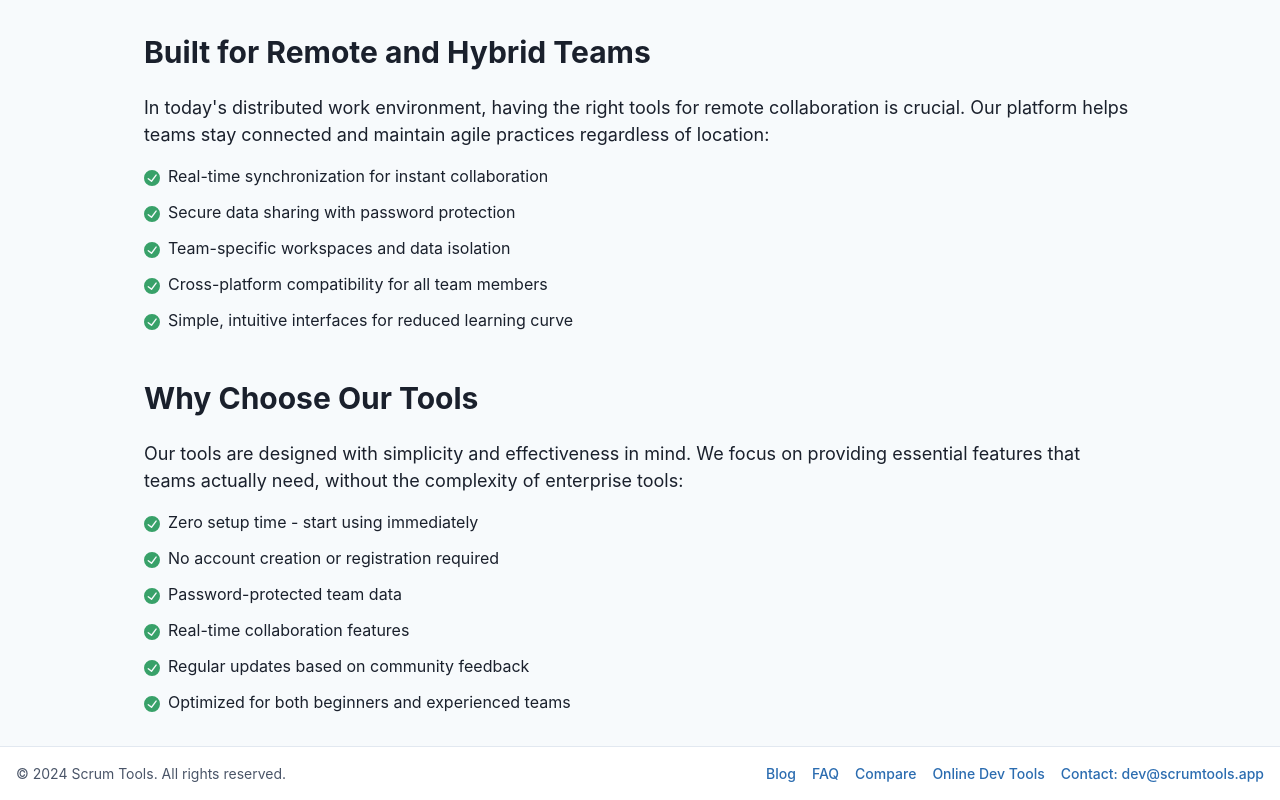
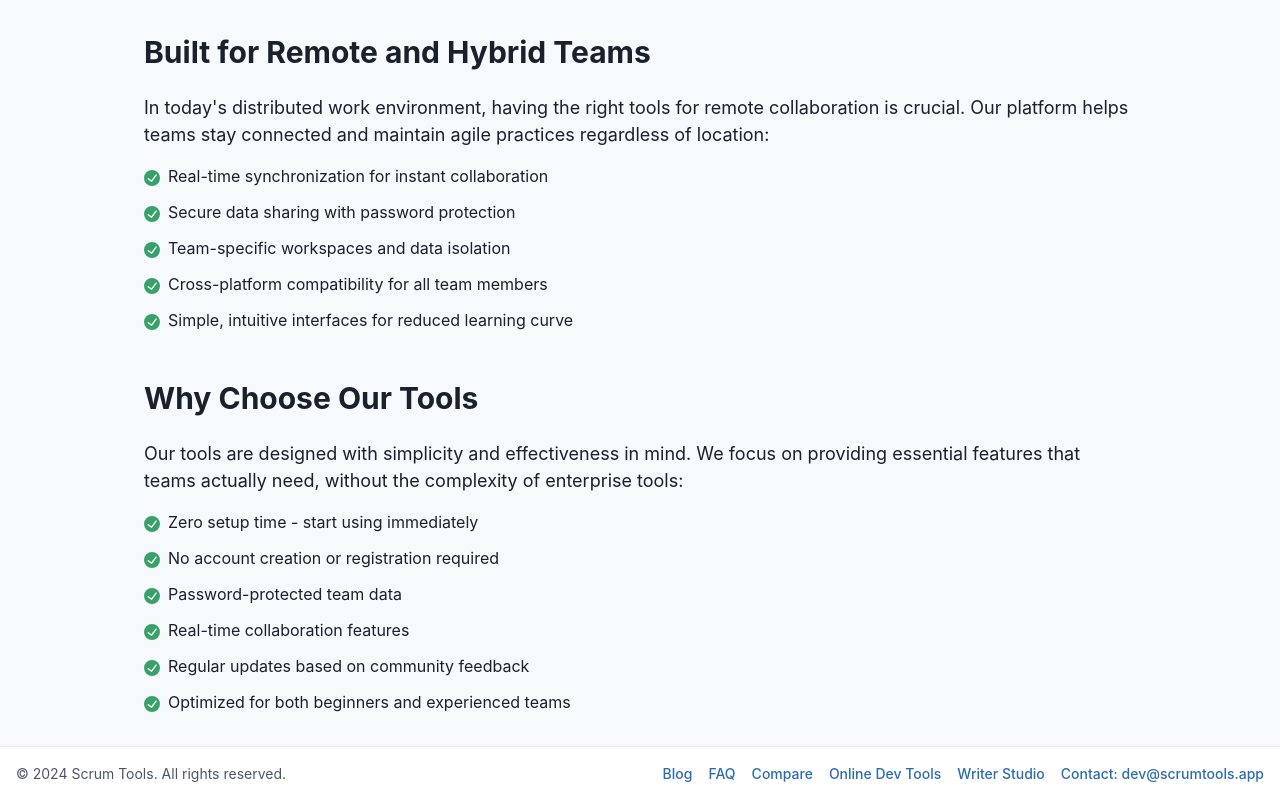
Before and after one commit to RALIST/scrum-tools, a React (Vite) app: page / in a window 1280 px wide. Shown: the part 1851-2651 px from the top of the page. Built offline with nearby package versions, Linux system fonts and the light colour scheme.

Commit message:
feat: add Writer Studio link to footer

```diff
--- a/src/components/Footer.tsx
+++ b/src/components/Footer.tsx
@@ -61,6 +61,14 @@ const Footer: FC = () => {
               Online Dev Tools
             </Link>
             <Link
+              href="https://authr.app/en/"
+              isExternal
+              fontSize="sm"
+              color="link.accent"
+            >
+              Writer Studio
+            </Link>
+            <Link
               href="mailto:dev@scrumtools.app"
               isExternal
               fontSize="sm"
```
